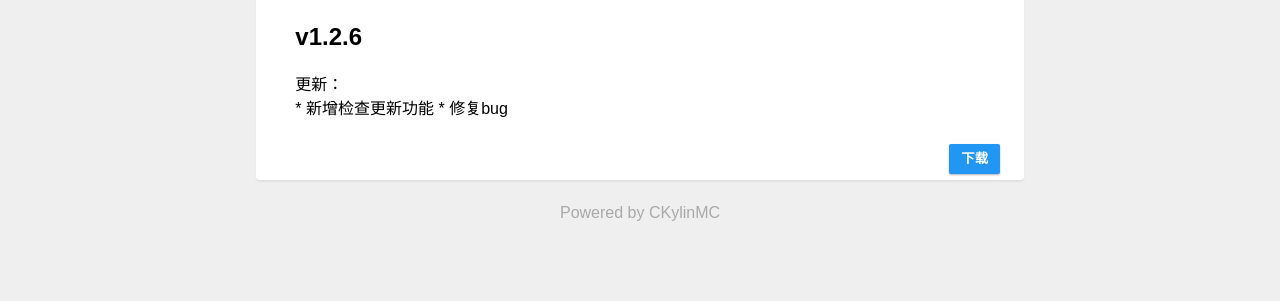
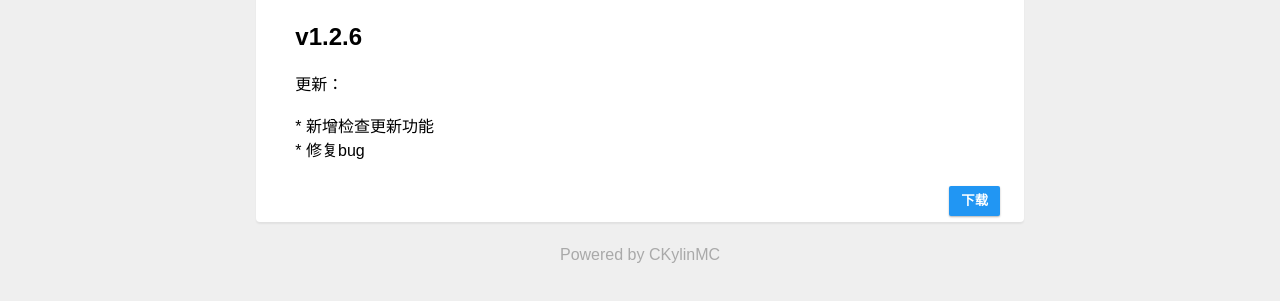
Before and after one commit to CKylinMC/How-To-Search, a plain HTML site: page download.html in a window 1280 px wide. Shown: the part 391-692 px from the top of the page. Drawn offline with Linux system fonts and the light colour scheme.

Commit message:
Fix bugs

```diff
--- a/download.html
+++ b/download.html
@@ -40,7 +40,7 @@
 			$(document).ready(function(){
 				$("#header-title").html(document.title);
 				$("#ver").html(app.ver);
-				$("#text").html(app.msg.replace("\n","<br>"));
+				$("#text").html(app.msg.replace(new RegExp("\n",'g'),"<br>"));
 				$("#dld")[0].className = "primary";
 				$("#dld")[0].disabled = false;
 				$("#dld").html("下载");
```
